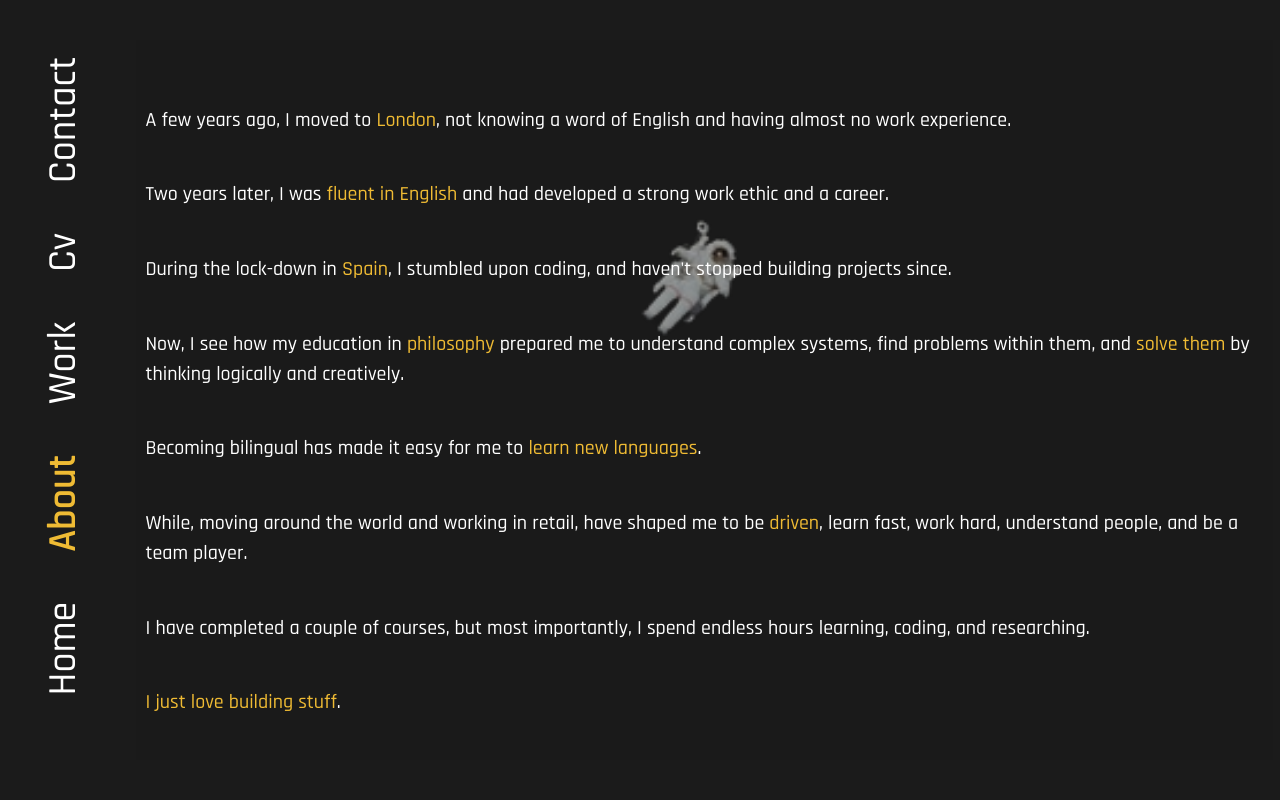
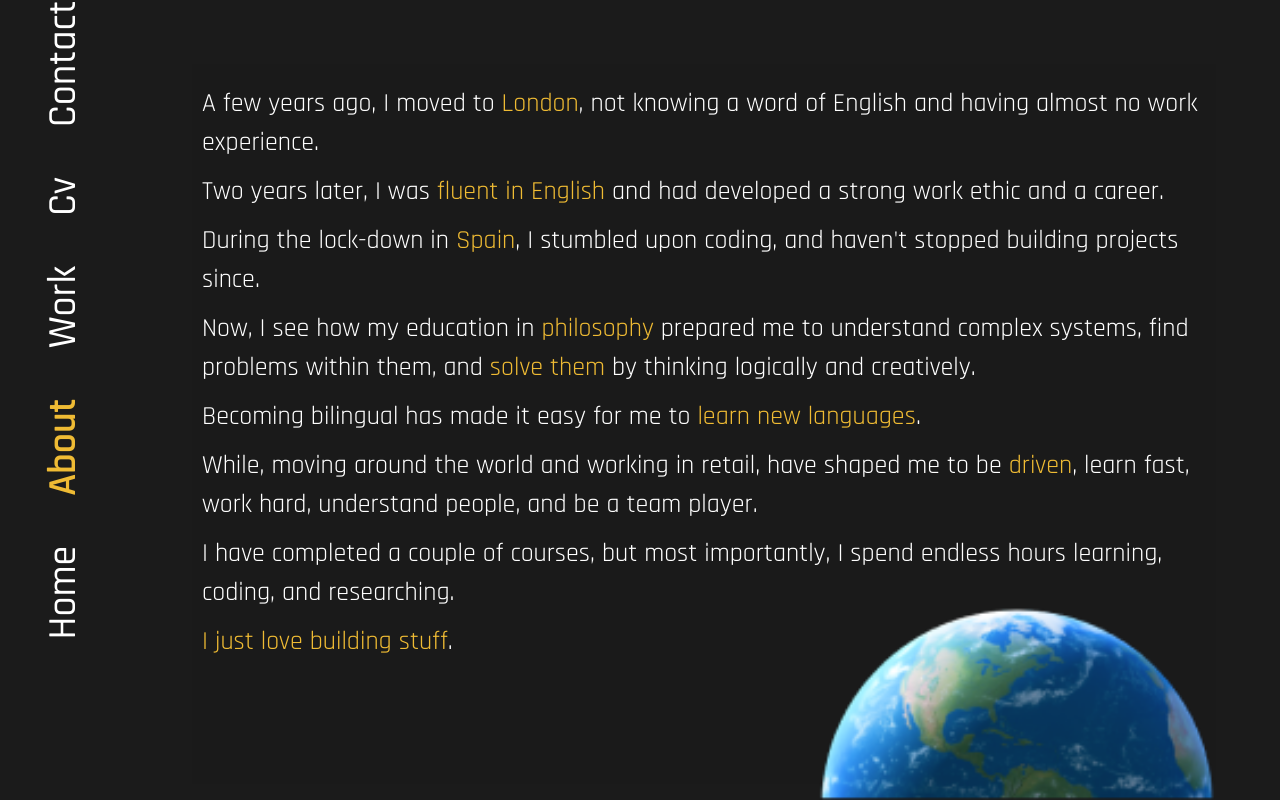
Before and after one commit to 93Belen/personal-website, a React (Create React App) app: page /about in a window 1280 px wide. Built offline with nearby package versions, Linux system fonts and the light colour scheme.

Commit message:
style about page

```diff
--- a/src/components/about/about.css
+++ b/src/components/about/about.css
@@ -2,16 +2,17 @@
     height: 90vh;
     max-width: 100vw;
     width: 100vw;
-    overflow: scroll;
+    overflow-y: scroll;
     padding: 10px auto;
-    margin: 0 auto;
+    margin: 0;
     align-self: center;
     justify-self: center;
     background: url("../../imgs/astronaut.png") no-repeat center/cover;
 
 }
-#text-container {
-    height: 90vh;
+#textContainer {
+    min-height: 90vh;
+    height: fit-content;
     width: auto;
     backdrop-filter: blur(0.5px);
     color: var(--white);
@@ -29,3 +30,40 @@
 #last-sentence {
     padding-bottom: 400px;
 }
+
+#img-amercia{
+    display: none;
+}
+
+@media screen and (min-width: 768px) {
+    #about {
+        height: 100vh;
+        max-height: 100vh;
+        padding: 5% 5%;
+        background: var(--black);
+        overflow-y: hidden;
+    }
+    #textContainer {
+        height: 70vh;
+        font-size: 2.6rem;
+        text-align: left;
+        font-weight: 400;
+        padding: 2rem 1rem;
+    }
+
+    #text-container p {
+        margin: 0;
+    }
+
+    #last-sentence {
+        padding-bottom: 0px;
+    }
+    #img-amercia{
+        position: fixed;
+        bottom:0px;
+        left: 60vw;
+        width: 100%;
+        max-width: 500px;
+        display: block;
+    }
+}
--- a/src/components/about/about.js
+++ b/src/components/about/about.js
@@ -1,11 +1,11 @@
-import { Container } from "react-bootstrap"
+import { Container, Image } from "react-bootstrap"
 import './about.css'
 import '../../index.css';
 
 export const About = () => {
     return (
         <Container id='about'>
-            <Container id='text-container'>
+            <Container id='textContainer'>
                 <p>A few years ago, I moved to <span className='span'>London</span>, not knowing a word of English and having almost no work experience.</p>
                 <p>Two years later, I was <span className='span'>fluent in English</span> and had developed a strong work ethic and a career.</p>
 
@@ -19,6 +19,7 @@ export const About = () => {
                 <p>I have completed a couple of courses, but most importantly, I spend endless hours learning, coding, and researching.</p>
                 <p><span id='last-sentence' className='span'>I just love building stuff</span>.</p>
             </Container>
+            <Image id='img-amercia' src={require('../../imgs/america.png')} />
         </Container>
     )
 }
--- a/src/components/nav/nav.css
+++ b/src/components/nav/nav.css
@@ -30,7 +30,12 @@
     font-weight: 500;
     padding: 1rem 0;
 }
-
+.navLink:hover{
+    color: var(--orange);
+}
+#basic-navbar-nav a:hover{
+    color: var(--orange);
+}
 
 
 @media screen and (min-width: 768px) {
@@ -41,7 +46,7 @@
         background: none;
         backdrop-filter: none;
         position: relative;
-        top: 75vh;
+        top: 68vh;
     }
 
     .navLink {
```
Also changed, not shown: src/index.css (line endings or trailing spaces).
